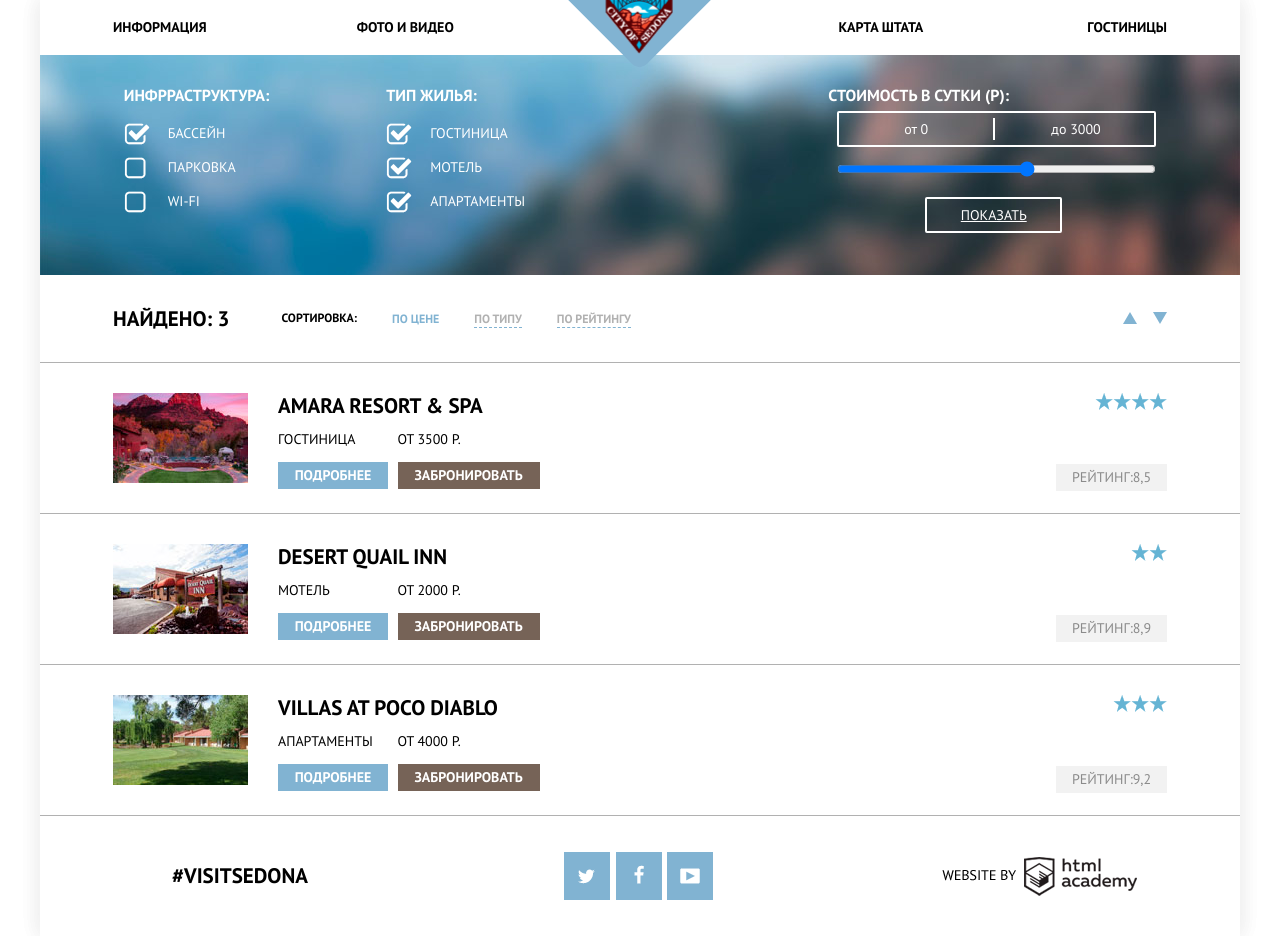
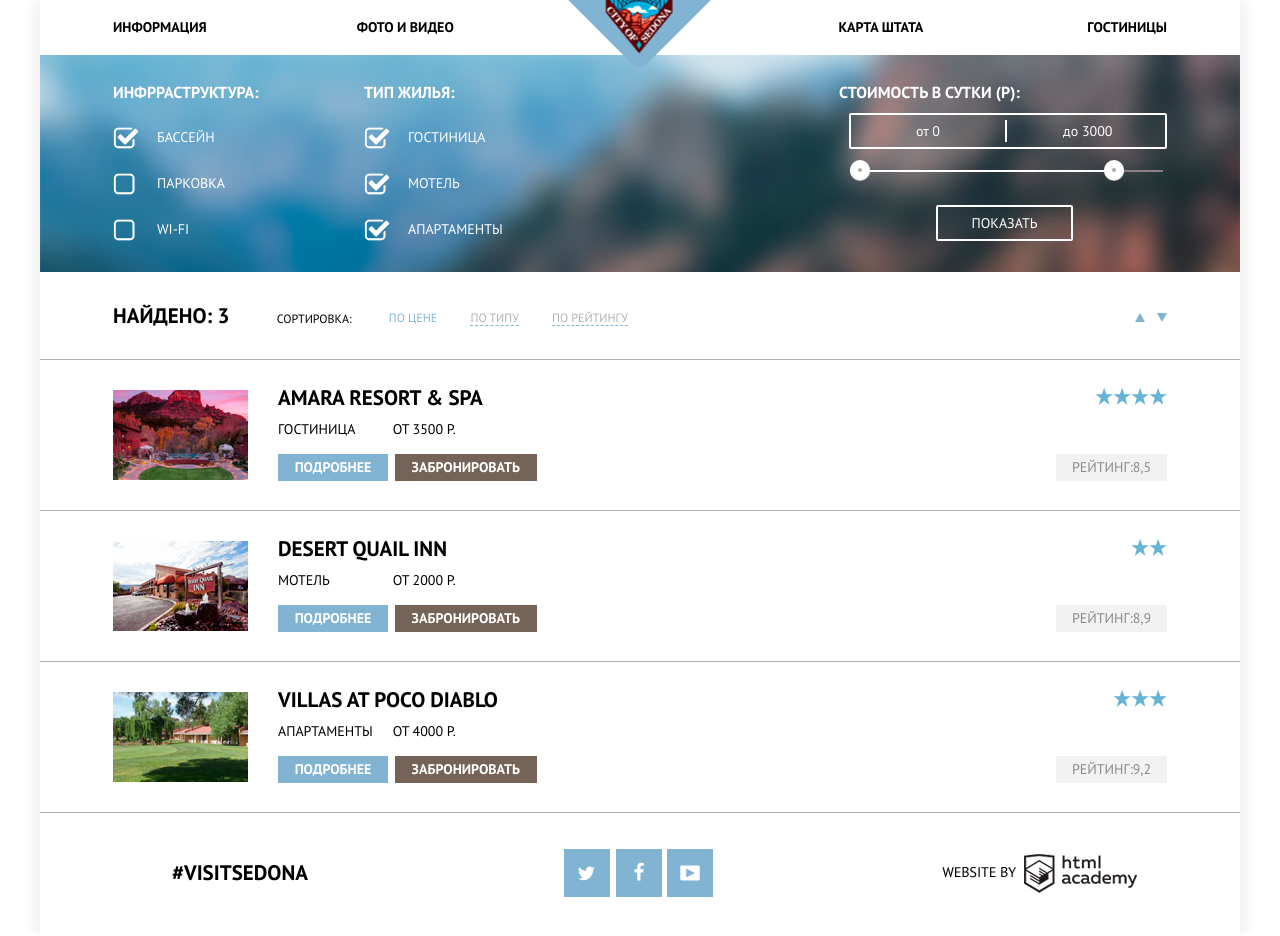
Before and after one commit to Shepico/05-sedona, a plain HTML site: page hotels.html in a window 1280 px wide. Drawn offline with Linux system fonts and the light colour scheme; files whose address does not match are found by name.

Commit message:
1607140-1207
pixel all

```diff
--- a/css/style.css
+++ b/css/style.css
@@ -497,7 +497,8 @@ footer {
 /*filters*/
 .main-filter {
   height: 160px;
-  padding: 30px 73px;
+  margin: 0;
+  padding: 27px 73px 30px;
   text-transform: uppercase;
   color: #ffffff;
   background-color: #7ea2c2;
@@ -513,7 +514,10 @@ footer {
 .mf-group {
   float: left;
   display: inline-block;
-  width: 241px;
+  width: 251px;
+  margin: 0;
+  padding: 0;
+
   vertical-align: top;
   border: none;
 }
@@ -535,7 +539,7 @@ input[type="checkbox"] {
 .mf-group label{
   display: block;
   padding-left: 18px;
-  margin: 12px 0;
+  margin-top: 24px;
   cursor: pointer;
 }
 
@@ -563,8 +567,9 @@ input[type=checkbox]:checked + label::before {
 /*range*/
 .mf-other-minmax {
   float: right;
-  width: 315px;
+  width: 314px;
   height: 32px;
+  margin-top: 10px;
   border: 2px solid #ffffff;
   border-radius: 2px;
 }
@@ -588,13 +593,63 @@ input[type=checkbox]:checked + label::before {
   border-right: 2px solid #ffffff;
 }
 
-.mf-other-range {
-  /*float: right;*/
+/*.mf-other-range {
+  /*float: right;
   display: block;
   width: 319px;
   margin-top: 50px;
   margin-left: 9px;
+}*/
+
+/*range*/
+.range-controls {
+    position: relative;
+    overflow: hidden;
+    width: 324px;
+    height: 40px;
+    margin: 0;
+    margin-top: 57px;
+
+    /*padding: 0 20px;*/
+    /*background-color: #f7f3ec;*/
+    /*border-radius: 5px;*/
 }
+.range-controls .scale {
+    width: 315px;
+    height: 2px;
+    margin: 0;
+    margin-top: 10px;
+    margin-left: 12px;
+    /*background-color: #d7dcde;*/
+    background-color: #8f8181;
+}
+.range-controls .bar {
+    /*индикатор зеленый*/
+
+    width: 260px;
+    height: 2px;
+    background-color: #ffffff;
+}
+.range-controls .toggle {
+    position: absolute;
+    top: 0px;
+    /*left: 30px;*/
+    width: 4px;
+    height: 4px;
+    background-color: #ababab;
+    border: 8px solid #fff;
+    border-radius: 50%;
+    box-shadow: 0 1px 0 0 #cfcfcf;
+    cursor: pointer;
+}
+
+.range-controls .min-toggle {
+    left: 11px;
+}
+.range-controls .max-toggle {
+    left: 265px;
+}
+/*range end*/
 
 /*.mf-other-range-label {
   /*float: right;
@@ -610,10 +665,11 @@ input[type=checkbox]:checked + label::before {
   display: block;
   width: 133px;
   height: 32px;
-  margin-top: 20px;
+  margin-top: 5px;
   margin-left: 97px;
   line-height: 32px;
   text-align: center;
+  text-decoration: none;
   color: #ffffff;
   border: 2px solid #ffffff;
   border-radius: 2px;
@@ -648,7 +704,7 @@ input[type=checkbox]:checked + label::before {
 }
 
 .mf-found-item{
-  width: 165px;
+  width: 160px;
   font-size: 21px;
   line-height: 87px;
   font-weight: bold;
@@ -670,9 +726,11 @@ input[type=checkbox]:checked + label::before {
 }
 
 .mf-sorting {
+  margin-top: 39px;
   font-size: 12px;
-  line-height: 86px;
+  line-height: 16px;
   text-transform: uppercase;
+
   /*background-color: red;*/
 }
 
@@ -681,8 +739,8 @@ input[type=checkbox]:checked + label::before {
   width: 364px;
   margin: 0;
   padding: 0;
-  margin-top: 36px;
-  line-height: 16px;
+  /*margin-top: 39px;*/
+  line-height: 14px;
   list-style: none;
   vertical-align: top;
 }
@@ -691,11 +749,15 @@ input[type=checkbox]:checked + label::before {
   display: inline-block;
   margin: 0;
   padding: 0;
-  margin-left: 32px;
+  margin-left: 30px;
   vertical-align: top;
   color: #b1b1b1;
   border-bottom: 1px dashed #81b3d2;
   cursor: pointer;
+}
+
+.mf-sorting-list li:first-child{
+  margin-left: 34px;
 }
 
 li.active-filter {
@@ -706,7 +768,7 @@ li.active-filter {
 .mf-topdown {
   display: inline-block;
   width: 241px;
-  margin-left: 198px;
+  margin-left: 203px;
   text-align: right;
   /*background-color: yellow;*/
 }
@@ -715,30 +777,30 @@ li.active-filter {
   display: inline-block;
   width: 0;
   height: 0;
-  margin-top: 37px;
-  margin-left: 12px;
+  margin-top: 41px;
+  margin-left: 8px;
   border-style: solid;
 }
 
 .btn-triangle-up {
   border-color: #ffffff #ffffff #81b3d2 #ffffff;
-  border-width: 0 7px 12px 7px;
+  border-width: 0 5px 9px 5px;
   cursor: pointer;
 }
 
 .btn-triangle-down {
   border-color: #81b3d2 #ffffff #ffffff #ffffff;
-  border-width: 12px 7px 0 7px;
+  border-width: 9px 5px 0 5px;
   cursor: pointer;
 }
 /**/
 .main-found-item{
     height: 90px;
-    padding: 30px 73px;
+    padding: 25px 73px 35px;;
     text-transform: uppercase;
 }
 
-.main-found-item:nth-child(odd){
+.main-found-item:nth-child(even){
   border-top: 1px solid #b1b1b1;
   border-bottom: 1px solid #b1b1b1;
 }
@@ -747,6 +809,7 @@ li.active-filter {
   float: left;
   width: 135px;
   height: 90px;
+  margin-top: 5px;
   margin-right: 30px;
 
 }
@@ -765,6 +828,7 @@ li.active-filter {
 
 .mf-item-text {
   float: left;
+
 }
 
 .mf-item-rating {
@@ -778,18 +842,18 @@ li.active-filter {
   font-size: 21px;
   line-height: 26px;
   font-weight: bold;
-  margin-bottom: 10px;
+  margin-bottom: 8px;
   /*text-transform: uppercase;*/
 }
 
 .mfit-content {
-  margin-bottom: 12px;
+  margin-bottom: 14px;
   /*text-transform: uppercase;*/
 }
 
 .mfit-content b {
   display: inline-block;
-  width: 110px;
+  width: 105px;
   margin-right: 6px;
  /* font-size: 14px;
   line-height: 21px;*/
@@ -800,7 +864,7 @@ li.active-filter {
   display: inline-block;
   width: 110px;
   height: 27px;
-  margin-right: 6px;
+  margin-right: 3px;
   font-size: 14px;
   line-height: 27px;
   font-weight: bold;
@@ -820,7 +884,8 @@ li.active-filter {
   display: inline-block;
   width: 18px;
   height: 17px;
-  margin-bottom: 48px;
+  margin-top: 3px;
+  margin-bottom: 43px;
   /*text-align: right;*/
   background: url("../img/star.png");
 
--- a/hotels.html
+++ b/hotels.html
@@ -61,15 +61,22 @@
           <input class="mf-other-max" type="text" name="mfi-number-max" value="до 3000">
         </div>
 
-        <input class="mf-other-range" type="range" min="0" max="5000" value="3000" id="mfi-costday" name="mfi-costday">
-        <label class="mf-other-range-label" for="mfi-costday"></label>
+        <!--<input class="mf-other-range" type="range" min="0" max="5000" value="3000" id="mfi-costday" name="mfi-costday">        -->
+        <div class="range-controls">
+          <div class="scale">
+            <div class="bar"></div>
+          </div>
+          <div class="toggle min-toggle"></div>
+          <div class="toggle max-toggle"></div>
+        </div>
 
+        <!--<label class="mf-other-range-label" for="mfi-costday"></label>-->
         <a href="#" class="btn-mf-other-show">Показать</a>
       </fieldset>
     </form>
     <div class="main-found">
       <div class="main-found-head">
-        <span class="mf-found-item mf-inline-block">Найдено: <b class="count-search">3</span>
+        <span class="mf-found-item mf-inline-block">Найдено: <b class="count-search">3</b></span>
         <div class="mf-sorting mf-inline-block">
           Сортировка:
           <ul class="mf-sorting-list">
```
